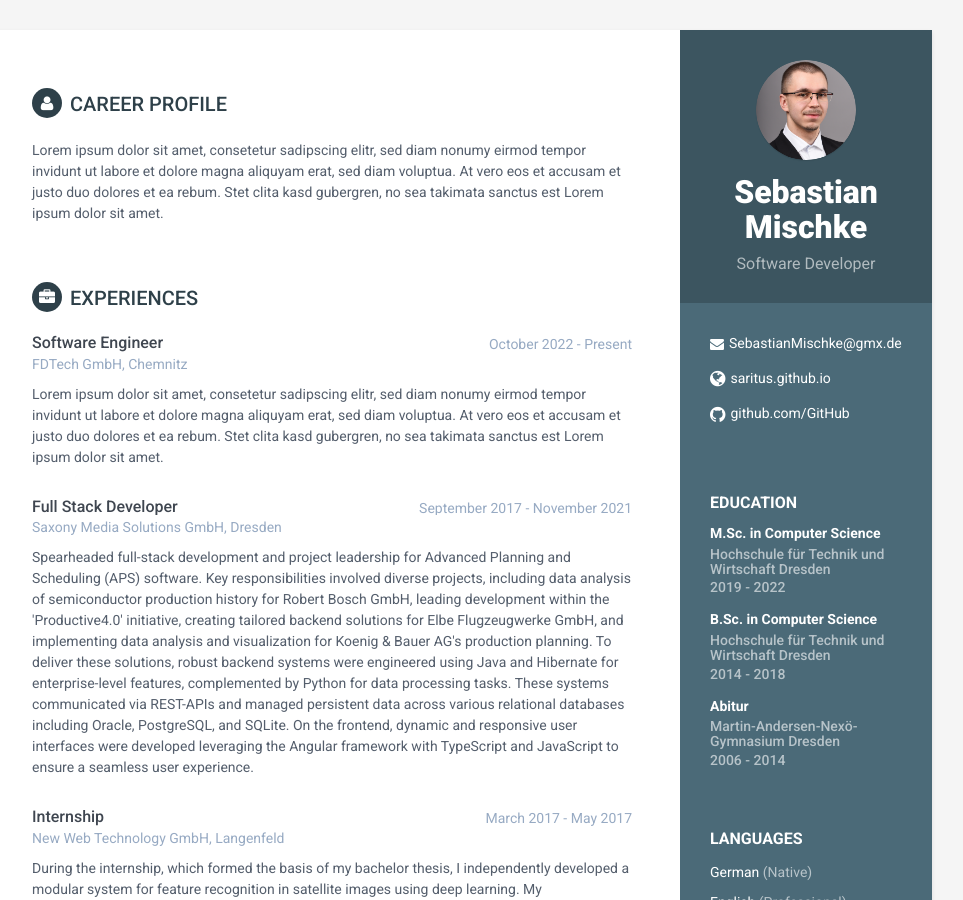
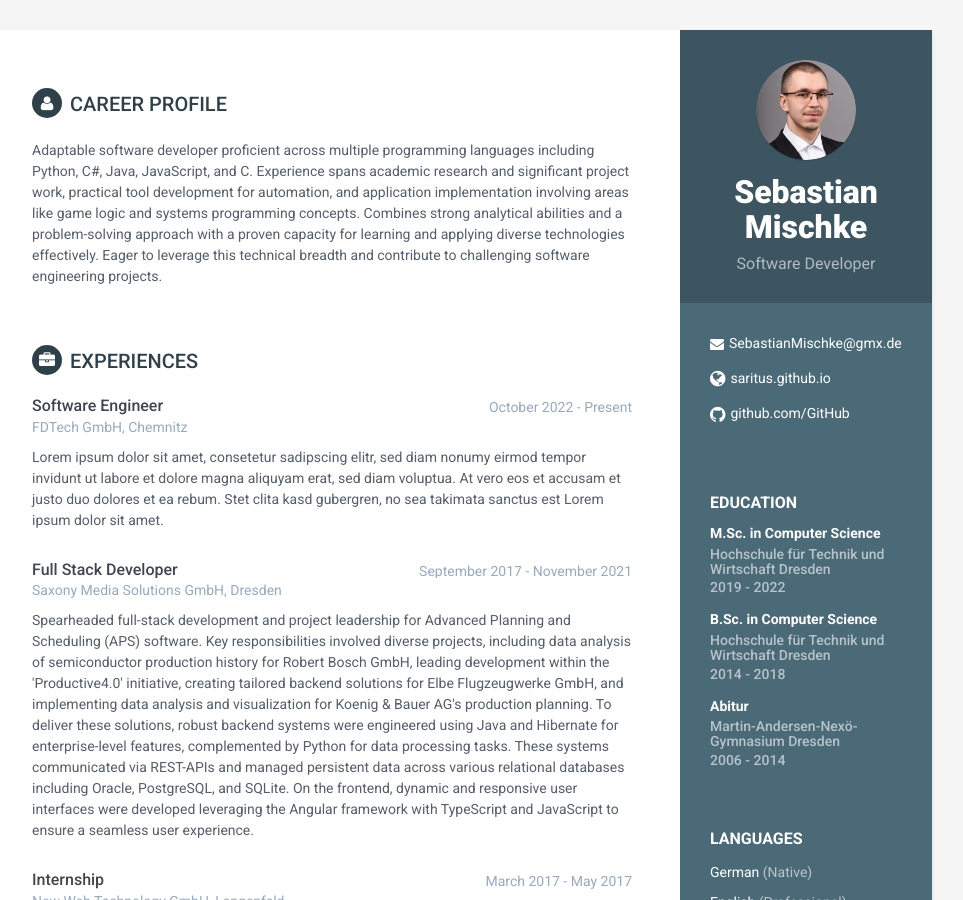
Before and after one commit to Saritus/saritus.github.io, a Jekyll site: the page built from index.html, in a window 1280 px wide and 900 px high. Shown: the whole window, without its empty margins (188-1151 px from the left). Built offline with Jekyll 4.4.1, drawn with Linux system fonts in a browser that asks for light colours.

Commit message:
Create Career Profile

```diff
--- a/_includes/career-profile.html
+++ b/_includes/career-profile.html
@@ -1,11 +1,12 @@
 <section class="section summary-section">
   <h2 class="section-title"><i class="fa fa-user"></i>Career Profile</h2>
   <div class="summary">
-    <p>Lorem ipsum dolor sit amet, consetetur sadipscing elitr, sed diam nonumy eirmod tempor invidunt ut
-      labore et dolore magna aliquyam erat, sed diam voluptua. At vero eos et accusam et justo duo dolores
-      et ea rebum. Stet clita kasd gubergren, no sea takimata sanctus est Lorem ipsum dolor sit amet.
+    <p>
+      Adaptable software developer proficient across multiple programming languages including Python, C#, Java, JavaScript, and C.
+      Experience spans academic research and significant project work, practical tool development for automation, and application
+      implementation involving areas like game logic and systems programming concepts. Combines strong analytical abilities and a
+      problem-solving approach with a proven capacity for learning and applying diverse technologies effectively. Eager to leverage this
+      technical breadth and contribute to challenging software engineering projects.
     </p>
   </div>
-  <!--//summary-->
 </section>
-<!--//section-->
--- a/_includes/experience.html
+++ b/_includes/experience.html
@@ -10,7 +10,8 @@
       <div class="company">FDTech GmbH, Chemnitz</div>
     </div>
     <div class="details">
-      <p>Lorem ipsum dolor sit amet, consetetur sadipscing elitr, sed diam nonumy eirmod tempor invidunt
+      <p>
+        Lorem ipsum dolor sit amet, consetetur sadipscing elitr, sed diam nonumy eirmod tempor invidunt
         ut labore et dolore magna aliquyam erat, sed diam voluptua. At vero eos et accusam et justo duo
         dolores et ea rebum. Stet clita kasd gubergren, no sea takimata sanctus est Lorem ipsum dolor
         sit amet.
```
